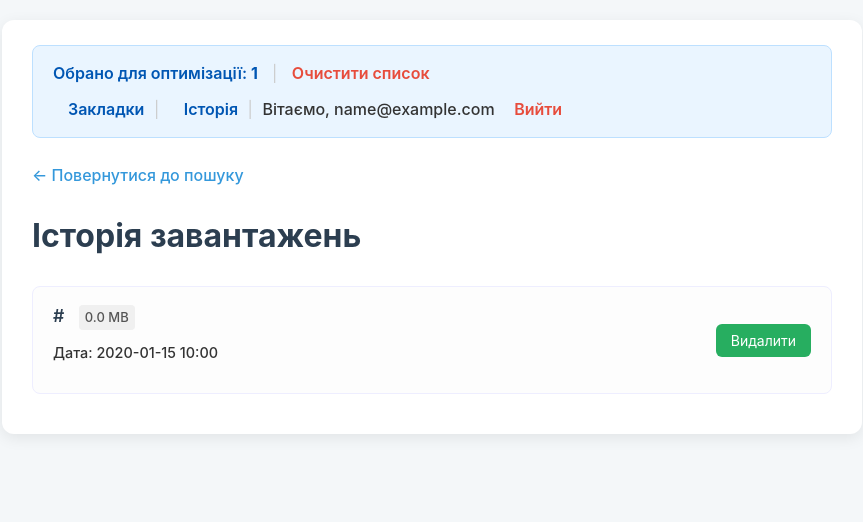
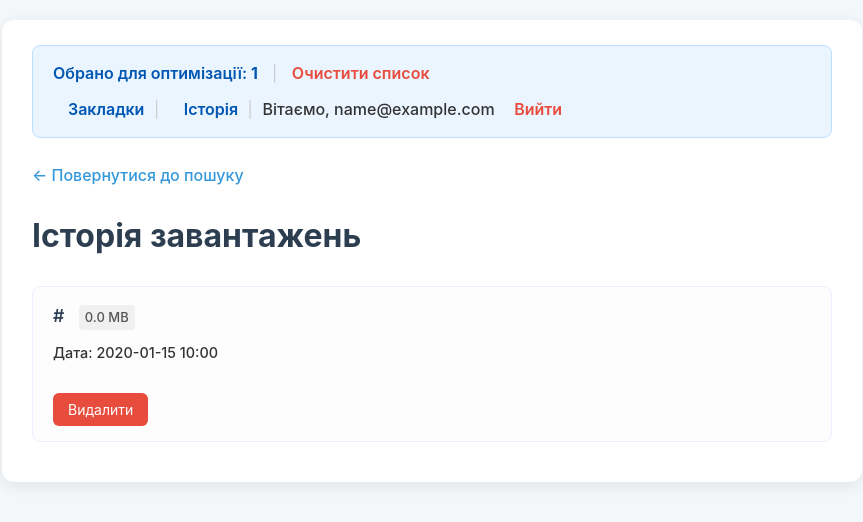
Before and after one commit to Nazar-Udod/Content-Downloader-App, a FastAPI app: template templates/history.html in a window 1280 px wide. Shown: the top 522 px of the page, without its empty margins (208-1071 px from the left). Run offline with FastAPI, Linux system fonts and the light colour scheme; the template is opened without the code that fills it: most values are stand-ins (such as "Sample title", 1, 10 or a date in 2020); parts of the project's set-up code (start-up, migrations or seed data) failed here and were passed over.

Commit message:
Fixed history buttons

```diff
--- a/templates/bookmarks.html
+++ b/templates/bookmarks.html
@@ -63,12 +63,11 @@
         list-style: none; padding: 0; margin: 0;
         border: 1px solid #eaf5ff; border-top: none;
         border-radius: 0 0 8px 8px;
-        display: none; /* Приховано! */
+        display: none;
     }
     .bookmark-list.open {
         display: block;
     }
-
     .bookmark-item {
         padding: 15px; border-bottom: 1px solid #f4f4f4;
         display: flex; justify-content: space-between; align-items: center; gap: 10px;
--- a/templates/history.html
+++ b/templates/history.html
@@ -13,17 +13,13 @@
         background: #fdfdfd; border: 1px solid #eef;
         padding: 15px 20px; border-radius: 8px; margin-bottom: 15px;
         display: flex;
-        justify-content: space-between;
-        align-items: center;
+        flex-direction: column;
+        align-items: flex-start;
         gap: 15px;
-        flex-wrap: wrap;
     }
     .history-info {
-        flex-grow: 1;
-        flex-basis: 200px;
-        min-width: 0;
+        width: 100%;
     }
-
     .history-info a {
         font-size: 1.1em;
         font-weight: 600;
@@ -33,7 +29,6 @@
         overflow-wrap: break-word;
         word-break: break-all;
         display: inline-block;
-        max-width: 100%;
     }
     .history-info a:hover { text-decoration: underline; }
     .history-info .url {
@@ -84,7 +79,7 @@
     }
     .size-info.unknown { background-color: #fff3cd; color: #856404; }
 
-    .delete-btn {
+    .actions .delete-btn {
         background-color: #e74c3c;
         padding: 8px 15px;
         border-radius: 6px;
```
